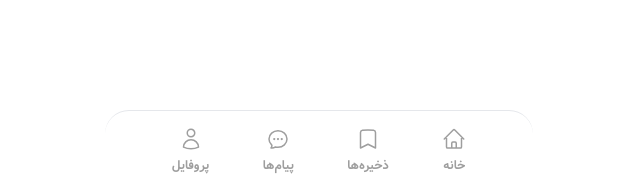
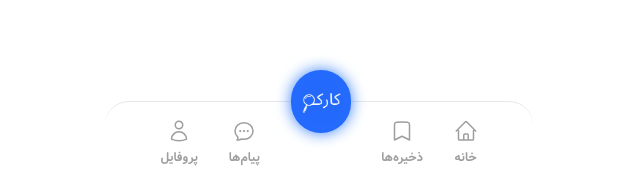
Before and after one commit to alirezanezami1/Job-Finder-App, a Vue app: page / in a window 1280 px wide. Shown: the part 619-797 px from the top of the page, without its empty margins (321-961 px from the left). Built offline with nearby package versions, Linux system fonts and the light colour scheme; no server answers.

Commit message:
add logo for navbar

```diff
--- a/src/components/NavbarMenu.vue
+++ b/src/components/NavbarMenu.vue
@@ -11,7 +11,7 @@ import TemplateNavbar from './TemplateNavbar.vue'
 
 <template>
   <nav
-    class="fixed bottom-0 rounded-t-3xl w-mobile pt-2 bg-white border-t border-gray-200 px-8 gap-[19px] text-[10px] font-bold"
+    class="fixed bottom-0 z-10 rounded-t-3xl w-mobile bg-white border-t border-gray-200 px-8 gap-[19px] text-[10px] font-bold"
   >
     <div class="flex justify-around items-center p-2">
       <RouterLink to="/">
@@ -26,6 +26,13 @@ import TemplateNavbar from './TemplateNavbar.vue'
           <span class="text-xs mt-1">ذخیره‌ها</span>
         </TemplateNavbar>
       </RouterLink>
+
+      <div
+        class="w-[60px] relative -top-10 p-2 bg-primary500 rounded-full cursor-pointer shadow-logo"
+      >
+        <img src="../assets/Logo2.PNG" class="rounded-full object-cover" alt="Logo" />
+      </div>
+
       <RouterLink to="/messages">
         <TemplateNavbar>
           <ChatBubbleOvalLeftEllipsisIcon class="w-6 h-6" />
@@ -40,3 +47,8 @@ import TemplateNavbar from './TemplateNavbar.vue'
     </div>
   </nav>
 </template>
+<style scoped>
+.glow {
+  box-shadow: 0 0 15px rgba(59, 130, 246, 1);
+}
+</style>
--- a/tailwind.config.js
+++ b/tailwind.config.js
@@ -28,6 +28,9 @@ export default {
         primary500: '#246BFD',
         error: '#F75555',
       },
+      boxShadow: {
+        logo: '0 0 15px rgba(59, 130, 246, 1)',
+      },
     },
   },
   plugins: [],
```
